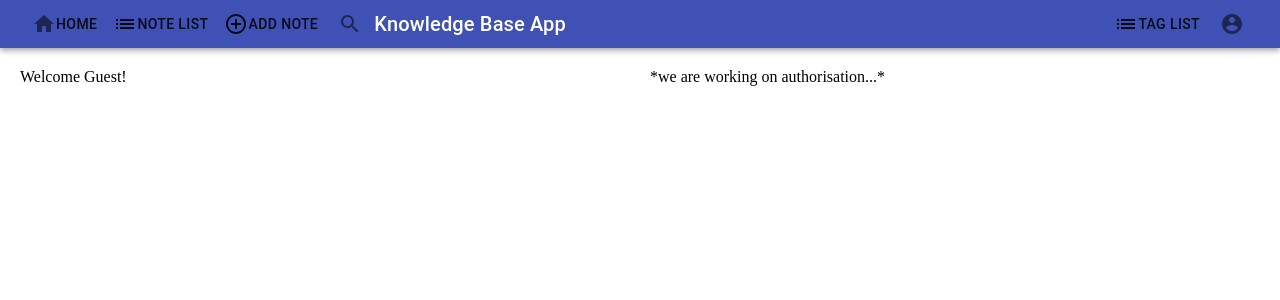
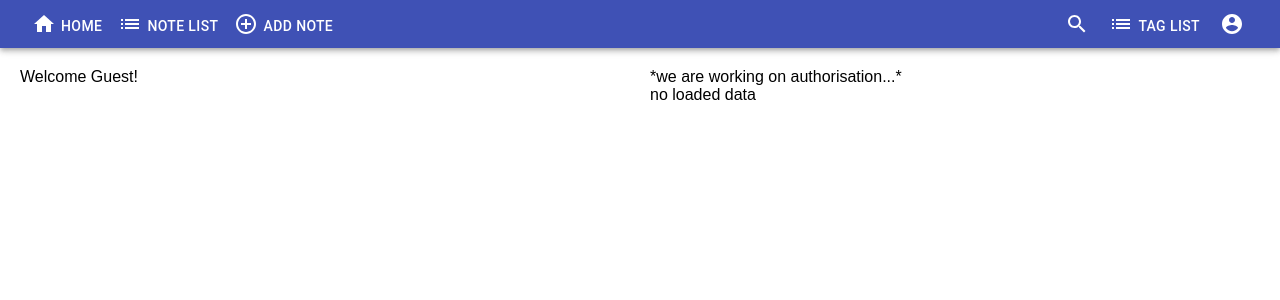
Before and after one commit to MartinsonMichael/KnowledgeBase, a React (Create React App) app in the folder front/: page /profile in a window 1280 px wide. Shown: the top 300 px of the page. Built offline with nearby package versions, Linux system fonts and the light colour scheme; no server answers.

Commit message:
fix style bugs

```diff
--- a/front/public/index.html
+++ b/front/public/index.html
@@ -1,5 +1,5 @@
 <!DOCTYPE html>
-<html lang="en">
+<html lang="en" style="font-family:Arial, sans-serif">
   <head>
     <meta charset="utf-8" />
     <meta name="viewport" content="width=device-width, initial-scale=1" />
--- a/front/src/App.tsx
+++ b/front/src/App.tsx
@@ -83,16 +83,18 @@ class App extends React.Component<AppProps, AppState>{
             <AppBar position="static">
                 <Toolbar variant="dense">
                     <Button onClick={() => this.props.history.push(`/home`)}>
-                        <HomeIcon color="action"/>
-                        Home
+                        <div style={{ alignItems: "center", flexDirection: "row", display: "flex" }}>
+                            <HomeIcon color="action" style={{ fill: "white" }}/>
+                            <div style={{ color: "white", marginLeft: "5px", paddingTop: "5px" }}>Home</div>
+                        </div>
                     </Button>
                     <Button onClick={() => this.props.history.push("/fullList")}>
-                        <ListIcon/>
-                        Note List
+                        <ListIcon style={{ fill: "white" }}/>
+                        <div style={{ color: "white", marginLeft: "5px", paddingTop: "5px" }}>Note List</div>
                     </Button>
                     <Button onClick={() => this.setState({ isNewNoteCreatorOpen: true })}>
-                        <AddIcon/>
-                        Add Note
+                        <AddIcon style={{ fill: "white" }}/>
+                        <div style={{ color: "white", marginLeft: "5px", paddingTop: "5px" }}>Add Note</div>
                     </Button>
                     { this.state.isNewNoteCreatorOpen ?
                         <Selector
@@ -108,11 +110,20 @@ class App extends React.Component<AppProps, AppState>{
                             }}
                         /> : null
                     }
+                    <div style={{ flexGrow: 1 }}/>
+                    {/*<div style={{  display: 'flex', alignItems: 'center', justifyContent: 'center', }}>*/}
+                    {/*    <Typography*/}
+                    {/*        variant="h6"*/}
+                    {/*        noWrap*/}
+                    {/*        style={{ flexGrow: 1, alignItems: "center" }}*/}
+                    {/*    >*/}
+                    {/*        Knowledge Base App*/}
+                    {/*    </Typography>*/}
+                    {/*</div>*/}
 
                     <IconButton onClick={() => this.setState({isSearchOpen: !this.state.isSearchOpen})}>
-                        <SearchIcon/>
+                        <SearchIcon style={{ fill: "white" }}/>
                     </IconButton>
-                    { this.state.isSearchOpen ?
                     <Selector
                         list={ headStoreToList(this.props.noteHeadStore) }
                         textGetter={ (noteHead: NoteHead) => noteHead.name }
@@ -135,21 +146,14 @@ class App extends React.Component<AppProps, AppState>{
                             this.props.needOpenNextNewNote();
                         }}
                     />
-                        : null
-                    }
-                    <Typography
-                        variant="h6"
-                        noWrap
-                        style={{ flexGrow: 1 }}
-                    >
-                        Knowledge Base App
-                    </Typography>
+
+
                     <Button onClick={() => this.props.history.push("/tag_list")}>
-                        <ListIcon/>
-                        Tag List
+                        <ListIcon style={{ fill: "white" }}/>
+                        <div style={{ color: "white", marginLeft: "5px", paddingTop: "5px" }}>Tag List</div>
                     </Button>
                     <IconButton onClick={() => this.props.history.push("/profile")}>
-                        <AccountCircleIcon/>
+                        <AccountCircleIcon style={{ fill: "white" }}/>
                     </IconButton>
                 </Toolbar>
             </AppBar>
--- a/front/src/components/NoteLink.tsx
+++ b/front/src/components/NoteLink.tsx
@@ -45,7 +45,7 @@ class NoteLink extends React.Component<NoteLinkProps, {}> {
         const { note_id, name, tags } = this.props.noteHead;
         return (
             <div key={`note-link-${note_id}`} style={{ marginBottom: "10px" }}>
-                <div style={{ display: "flex" }} key={`note-link-line-${note_id}`}>
+                <div style={{ display: "flex", marginBottom: "3px"}} key={`note-link-line-${note_id}`}>
                     {/*<div style={{ marginRight: "10px", marginLeft: "10px" }}/> :*/}
                     { this.props.onDelete === undefined ?
                         null :
--- a/front/src/pages/HomePage.tsx
+++ b/front/src/pages/HomePage.tsx
@@ -1,7 +1,7 @@
 import * as React from "react";
 import { connect, ConnectedProps } from 'react-redux'
 
-import { Link } from "@material-ui/core";
+import {Button, Card, Link} from "@material-ui/core";
 
 import { RootState } from "../store";
 import axios from "axios";
@@ -10,7 +10,7 @@ import { headStoreToList, shuffleArray } from "../components/utils";
 import { NoteHead } from "../store/generated_messages";
 
 import NoteLinkList from "../components/NoteLinkList";
-import {getNotesWithoutLinks} from "../store/structureService/structureService_actions";
+import {getNotesWithoutLinks, getStructure} from "../store/structureService/structureService_actions";
 
 
 
@@ -26,6 +26,7 @@ const mapStoreStateToProps = (store: RootState) => ({
 
 const mapDispatchToProps = (dispatch: any) => {
     return {
+        load: () => dispatch(getStructure()),
         getNotesWithoutLinks: () => dispatch(getNotesWithoutLinks()),
         // applyBackup: (zip_body: string, merge_policy: string) => dispatch(applyBackup(zip_body, merge_policy)),
     }
@@ -33,7 +34,12 @@ const mapDispatchToProps = (dispatch: any) => {
 const connector = connect(mapStoreStateToProps, mapDispatchToProps);
 type PropsFromRedux = ConnectedProps<typeof connector>
 
-export interface HomePageState {}
+export interface HomePageState {
+    showAllNotesWithoutLinks: boolean
+    showAllNotesWithoutTags: boolean
+
+    showDebug: boolean
+}
 
 type PathParamsType = {}
 
@@ -45,10 +51,15 @@ class HomePage extends React.Component<HomePageProps, HomePageState> {
     constructor(props: HomePageProps) {
         super(props);
         this.state = {
+            showAllNotesWithoutLinks: false,
+            showAllNotesWithoutTags: false,
+
+            showDebug: false
         };
     }
 
     componentDidMount(): void {
+        this.props.load();
         this.props.getNotesWithoutLinks();
     }
 
@@ -58,22 +69,25 @@ class HomePage extends React.Component<HomePageProps, HomePageState> {
                 .sort((a: NoteHead, b: NoteHead) => a.last_update < b.last_update ? 1 : -1)
                 .slice(0, 5)
         );
+        return HomePage.renderList(recentList, "Recently edited");
+    }
+
+    static renderList(list: NoteHead[], title: string): React.ReactNode {
         return (
-            <div style={{ border: '1px solid rgba(0, 0, 0, 0.5)', padding: "5px", borderRadius: "5px", marginBottom: "20px" }} >
-                <span style={{ alignItems: "center", fontWeight: "bold", marginBottom: "10px" }} >Recently edited</span>
-                <NoteLinkList noteList={ recentList } />
+            <Card variant="outlined" style={{ marginBottom: "20px" }}>
+                <div style={{ margin: "20px" }}>
+                    <div style={{ alignItems: "center", fontWeight: "bold", marginBottom: "20px"}} >
+                        { title }
                     </div>
+                    <NoteLinkList noteList={ list } />
+                </div>
+            </Card>
         )
     }
 
     renderRandomNotes(): React.ReactNode {
         const randomList = shuffleArray(headStoreToList(this.props.noteHeadStore)).slice(0, 8);
-        return (
-            <div style={{ border: '1px solid rgba(0, 0, 0, 0.5)', padding: "5px", borderRadius: "5px", marginBottom: "20px" }} >
-                <span style={{ alignItems: "center", fontWeight: "bold", marginBottom: "10px" }} >Random selection</span>
-                <NoteLinkList noteList={ randomList } />
-            </div>
-        )
+        return HomePage.renderList(randomList, "Random selection");
     }
 
     renderNoTags(): React.ReactNode {
@@ -85,11 +99,27 @@ class HomePage extends React.Component<HomePageProps, HomePageState> {
             return null;
         }
         return (
-            <div style={{ border: '1px solid rgba(0, 0, 0, 0.5)', padding: "5px", borderRadius: "5px", marginBottom: "20px" }} >
-                <span style={{ alignItems: "center", fontWeight: "bold", marginBottom: "10px" }} >Notes without Tags</span>
-                <NoteLinkList noteList={ noTagList } />
+            <Card variant="outlined" style={{ marginBottom: "20px" }}>
+                <div style={{ margin: "20px" }}>
+                    <div style={{ alignItems: "center", fontWeight: "bold", marginBottom: "20px", display: "flex", flexDirection: "row"}} >
+                        { "Notes without tags" }
+                        <div style={{ flexGrow: 1 }}/>
+                        { noTagList.length > 5 ?
+                            <Button
+                                onClick={
+                                    () => this.setState({showAllNotesWithoutTags: !this.state.showAllNotesWithoutTags})
+                                }
+                            >
+                                    { this.state.showAllNotesWithoutTags ? "Hide" : "Show all" }
+                            </Button>
+                            :
+                            null
+                        }
                     </div>
-        )
+                    <NoteLinkList noteList={noTagList.slice(0, (this.state.showAllNotesWithoutTags ? undefined : 5)) } />
+                </div>
+            </Card>
+        );
     }
 
     renderNoLinks(): React.ReactNode {
@@ -97,10 +127,26 @@ class HomePage extends React.Component<HomePageProps, HomePageState> {
             return null;
         }
         return (
-            <div style={{ border: '1px solid rgba(0, 0, 0, 0.5)', padding: "5px", borderRadius: "5px", marginBottom: "20px" }} >
-                <span style={{ alignItems: "center", fontWeight: "bold", marginBottom: "10px" }} >Notes without Links</span>
-                <NoteLinkList noteList={ this.props.notesWithoutLinks.slice(0, 7) } />
+            <Card variant="outlined" style={{ marginBottom: "20px" }}>
+                <div style={{ margin: "20px" }}>
+                    <div style={{ alignItems: "center", fontWeight: "bold", marginBottom: "20px", display: "flex", flexDirection: "row"}} >
+                        { "Notes without links" }
+                        <div style={{ flexGrow: 1 }}/>
+                        { this.props.notesWithoutLinks.length > 5 ?
+                            <Button
+                                onClick={
+                                    () => this.setState({showAllNotesWithoutLinks: !this.state.showAllNotesWithoutLinks})
+                                }
+                            >
+                                    { this.state.showAllNotesWithoutLinks ? "Hide" : "Show all" }
+                            </Button>
+                            :
+                            null
+                        }
                     </div>
+                    <NoteLinkList noteList={ this.props.notesWithoutLinks.slice(0, (this.state.showAllNotesWithoutLinks ? undefined : 5)) } />
+                </div>
+            </Card>
         )
     }
 
@@ -113,8 +159,15 @@ class HomePage extends React.Component<HomePageProps, HomePageState> {
             )
         }
         return (
-            <div style={{ border: '1px solid rgba(0, 0, 0, 0.5)', padding: "5px", borderRadius: "5px", marginBottom: "20px" }} >
-                Debug info:
+            <Card variant="outlined" style={{ marginBottom: "20px" }}>
+                <div style={{ margin: "20px" }}>
+                    <div style={{ alignItems: "center", fontWeight: "bold", marginBottom: "20px", display: "flex", flexDirection: "row"}} >
+                        { "Debug info" }
+                        <div style={{ flexGrow: 1 }}/>
+                        <Button onClick={() => this.setState({showDebug: !this.state.showDebug})}>
+                                { this.state.showDebug ? "Hide" : "Show all" }
+                        </Button>
+                    </div>
                     <p/>
                     loaded { Object.keys(this.props.tagStore.tags).length } tags
                     <p/>
@@ -134,6 +187,7 @@ class HomePage extends React.Component<HomePageProps, HomePageState> {
                                 // this.props.applyBackup(formData, "recreate");
 
                                 const axiosInstanse = axios.create({
+                                    // baseURL: "http://localhost:8000/backup/",
                                     baseURL: "/backup/",
                                     responseType: "json",
                                 });
@@ -153,6 +207,7 @@ class HomePage extends React.Component<HomePageProps, HomePageState> {
                         }}
                     />
                 </div>
+            </Card>
         )
     }
 
@@ -160,14 +215,14 @@ class HomePage extends React.Component<HomePageProps, HomePageState> {
 
         return (
             <div style={{margin: "20px", display: "flex", flexDirection: "row" }}>
-                <div style={{ width: "50%", marginRight: "10px"}}>
+                <div style={{ width: "50%", marginRight: "20px", marginLeft: "80px"}}>
                     { this.renderRecentNotes() }
                     { this.renderNoTags() }
                     { this.renderNoLinks() }
                 </div>
-                <div style={{ width: "50%", marginLeft: "10px"}}>
+                <div style={{ width: "50%", marginLeft: "20px", marginRight: "80px"}}>
+                    { this.renderRandomNotes() }
                     { this.renderDEBUG() }
-                    { this.renderRandomNotes() }
                 </div>
             </div>
         );
--- a/front/src/pages/ProfilePage.tsx
+++ b/front/src/pages/ProfilePage.tsx
@@ -7,10 +7,14 @@ import { headStoreToList, shuffleArray } from "../components/utils";
 import { NoteHead } from "../store/generated_messages";
 
 import NoteLinkList from "../components/NoteLinkList";
-import {Link} from "@material-ui/core";
+import {Button, Card, Link} from "@material-ui/core";
+import axios from "axios";
 
 
 const mapStoreStateToProps = (store: RootState) => ({
+    tagStore: store.structure.tagStore,
+    noteHeadStore: store.structure.noteHeadStore,
+
     isLoading: store.structure.isLoading,
     error: store.structure.error,
 });
@@ -22,7 +26,9 @@ const mapDispatchToProps = (dispatch: any) => {
 const connector = connect(mapStoreStateToProps, mapDispatchToProps);
 type PropsFromRedux = ConnectedProps<typeof connector>
 
-export interface ProfilePageState {}
+export interface ProfilePageState {
+    showDebug: boolean
+}
 
 type PathParamsType = {}
 
@@ -33,7 +39,69 @@ class ProfilePage extends React.Component<ProfilePageProps, ProfilePageState> {
 
     constructor(props: ProfilePageProps) {
         super(props);
-        this.state = {};
+        this.state = {
+            showDebug: false
+        };
+    }
+
+    renderDEBUG(): React.ReactNode {
+        if (this.props.tagStore === undefined || this.props.noteHeadStore === undefined) {
+            return (
+                <div>
+                    no loaded data
+                </div>
+            )
+        }
+        return (
+            <Card variant="outlined" style={{ marginBottom: "20px" }}>
+                <div style={{ margin: "20px" }}>
+                    <div style={{ alignItems: "center", fontWeight: "bold", marginBottom: "20px", display: "flex", flexDirection: "row"}} >
+                        { "Debug info" }
+                        <div style={{ flexGrow: 1 }}/>
+                        <Button onClick={() => this.setState({showDebug: !this.state.showDebug})}>
+                                { this.state.showDebug ? "Hide" : "Show all" }
+                        </Button>
+                    </div>
+                    <p/>
+                    loaded { Object.keys(this.props.tagStore.tags).length } tags
+                    <p/>
+                    loaded { Object.keys(this.props.noteHeadStore.heads).length } note heads
+                    <p/>
+                    {/*<Link href="http://localhost:8000/backup/makeBackup" target="_blank">Make backup</Link>*/}
+                    <Link href={"/backup/makeBackup"} target="_blank">Make backup</Link>
+                    <p/>
+                    <input
+                        type="file"
+                        onChange={event => {
+                            if (event !== null && event !== undefined) {
+                                // @ts-ignore
+                                const file = event.target.files[0];
+                                // const formData = new FormData();
+                                // formData.append("backup", file);
+                                // this.props.applyBackup(formData, "recreate");
+
+                                const axiosInstanse = axios.create({
+                                    baseURL: "/backup/",
+                                    responseType: "json",
+                                });
+                                const formData = new FormData();
+                                formData.append("backup", file);
+                                axiosInstanse.post(
+                                    'restoreFromBackup',
+                                    formData,
+                                    {
+                                        'headers': {
+                                            'Access-Control-Allow-Origin': '*',
+                                            'Access-Control-Allow-Headers': '*',
+                                        },
+                                    }
+                                )
+                            }
+                        }}
+                    />
+                </div>
+            </Card>
+        )
     }
 
 
@@ -46,6 +114,7 @@ class ProfilePage extends React.Component<ProfilePageProps, ProfilePageState> {
                 </div>
                 <div style={{ width: "50%", marginLeft: "10px"}}>
                     *we are working on authorisation...*
+                    { this.renderDEBUG() }
                 </div>
             </div>
         );
```
Lines whose indentation alone changed are shown as unchanged.
